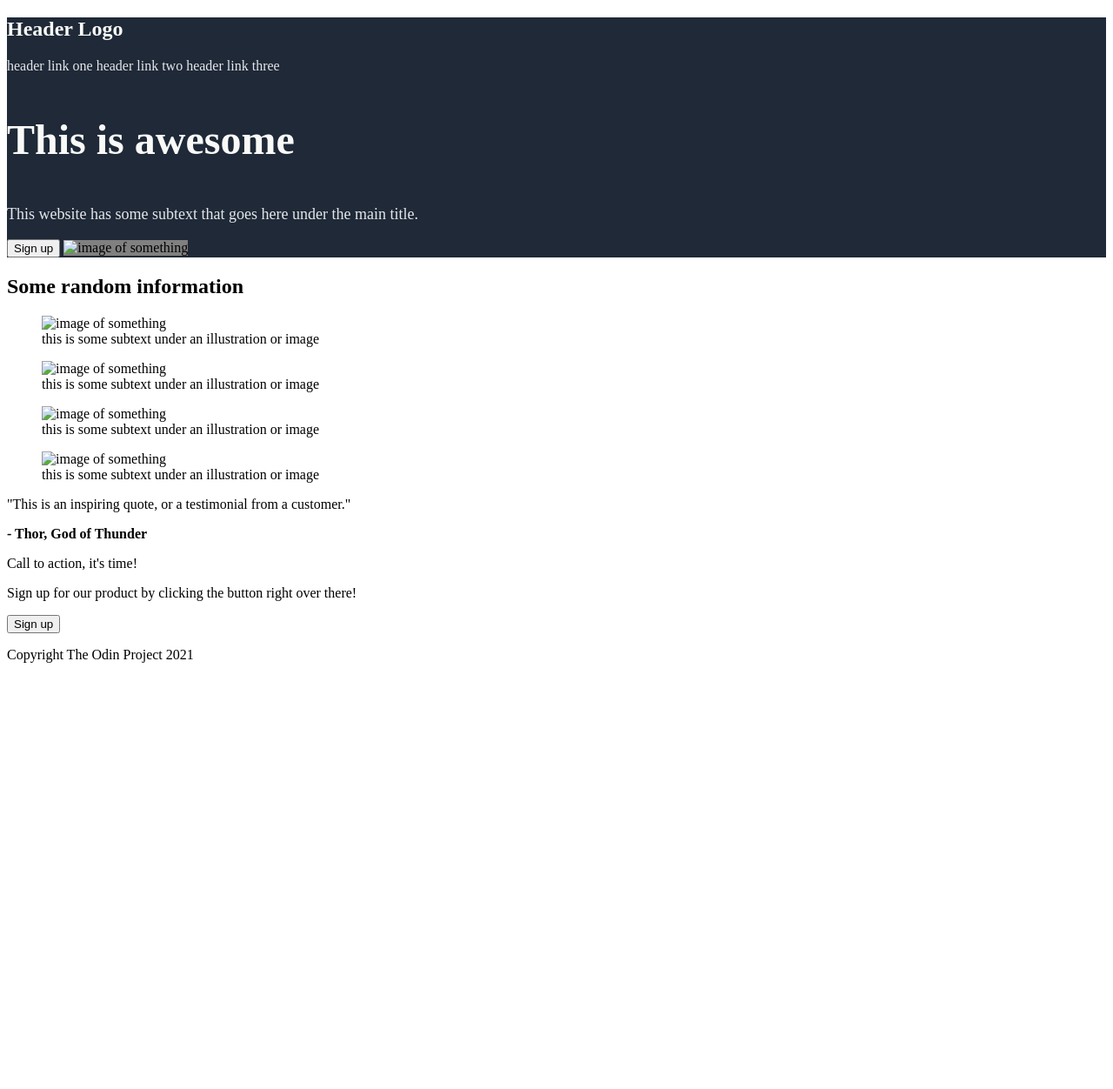
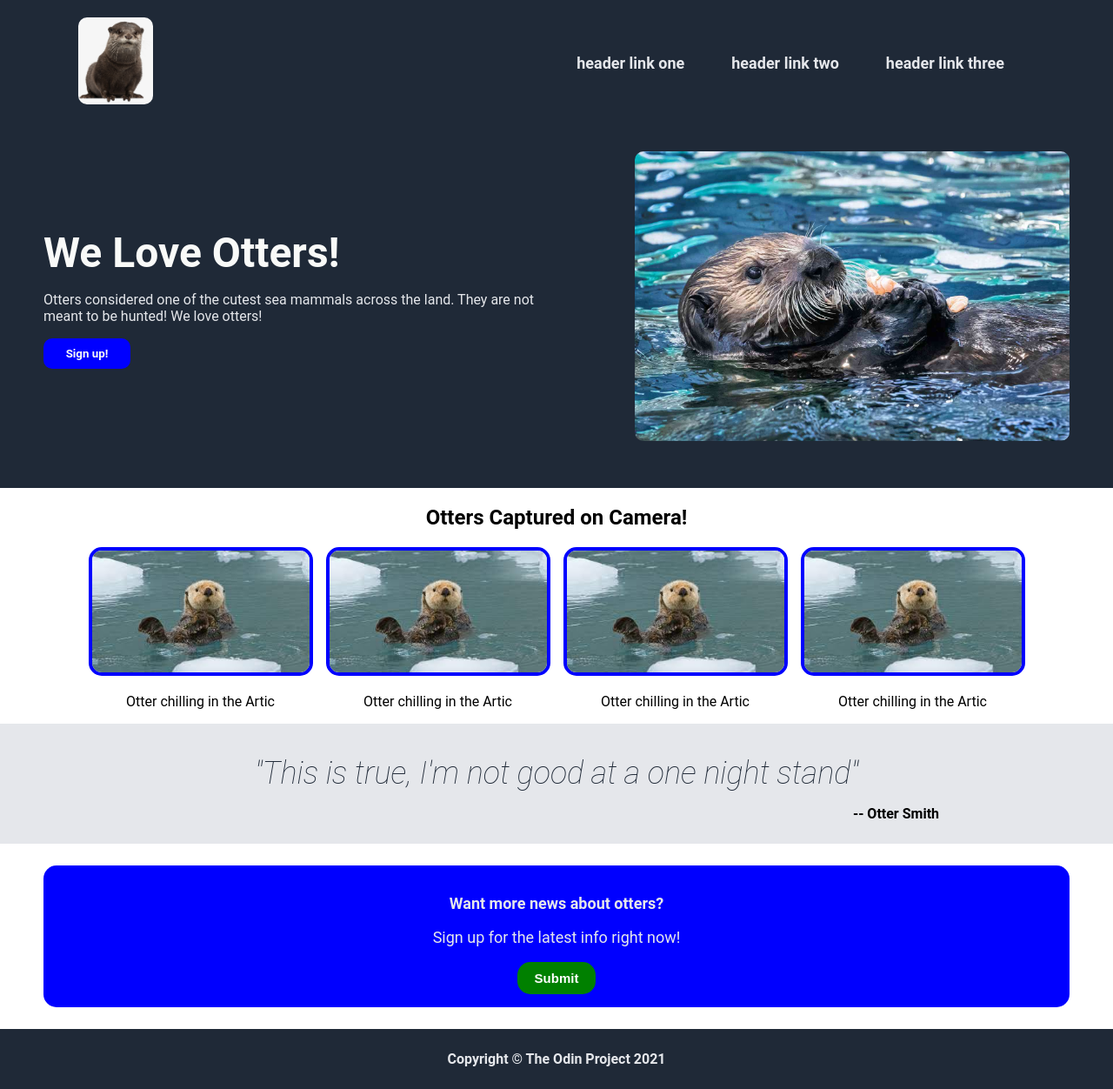
Before and after one commit to comnk/odin-landing-page, a plain HTML site: page index.html in a window 1280 px wide. Shown: the whole page at 87% size. Before the commit the page ends 800 px from the top, so only its background shows below. Drawn offline with Linux system fonts and the light colour scheme.

Commit message:
odin landing project completed

```diff
--- a/index.html
+++ b/index.html
@@ -7,56 +7,62 @@
     <link rel="stylesheet" href="style.css">
 </head>
 <body>
-    <main>
-        <section class="first-section">
-            <div>
-                <h1 class="header-text">Header Logo</h1>
-                <nav class="header-links">
-                    <a>header link one</a>
-                    <a>header link two</a>
-                    <a>header link three</a>
-                </nav>
+    <div class="container">
+        <nav class="header">
+            <div class="logo-box">
+                <img src="images/otter-logo.png" id="logo" alt="logo">
             </div>
-            <p class="hero-text">This is awesome</p>
-            <div>
-                <p class="hero-secondary">This website has some subtext that goes here under the main title.</p>
-                <button>Sign up</button>
-                <img src="" class="header-image" alt="image of something">
+            <div class="links">
+                <a href="#">header link one</a>
+                <a href="#">header link two</a>
+                <a href="#">header link three</a>
             </div>
-        </section>
-        <section>
-            <h1>Some random information</h1>
-            <figure>
-                <img src="" alt="image of something">
-                <figcaption>this is some subtext under an illustration or image</figcaption>
-            </figure>
-            <figure>
-                <img src="" alt="image of something">
-                <figcaption>this is some subtext under an illustration or image</figcaption>
-            </figure>
-            <figure>
-                <img src="" alt="image of something">
-                <figcaption>this is some subtext under an illustration or image</figcaption>
-            </figure>
-            <figure>
-                <img src="" alt="image of something">
-                <figcaption>this is some subtext under an illustration or image</figcaption>
-            </figure>
-        </section>
-        <section>
-            <p>"This is an inspiring quote, or a testimonial from a customer."</p>
-            <p><strong>- Thor, God of Thunder</strong></p>
-        </section>
-        <section>
-            <div>
-                <p>Call to action, it's time!</p>
-                <p>Sign up for our product by clicking the button right over there!</p>
-                <button>Sign up</button>
+        </nav>
+        <div class="hero-section">
+            <div class="hero-text">
+                <h2>We Love Otters!</h2>
+                <p>Otters considered one of the cutest sea mammals across the land. They are not meant to be hunted! We love otters!</p>
+                <button class="button">Sign up!</button>
             </div>
-        </section>
-    </main>
-    <footer>
-        <p>Copyright The Odin Project 2021</p>
-    </footer>
+            <div class="otter-swim">
+                <img src="images/otter-swim.jpg">
+            </div>
+        </div>
+        <div class="information">
+            <h2>Otters Captured on Camera!</h2>
+            <div class="images-container">
+                <div class="item">
+                    <img src="images/otter-artic.jpeg">
+                    <p>Otter chilling in the Artic</p>
+                </div>
+                <div class="item">
+                    <img src="images/otter-artic.jpeg">
+                    <p>Otter chilling in the Artic</p>
+                </div>
+                <div class="item">
+                    <img src="images/otter-artic.jpeg">
+                    <p>Otter chilling in the Artic</p>
+                </div>
+                <div class="item">
+                    <img src="images/otter-artic.jpeg">
+                    <p>Otter chilling in the Artic</p>
+                </div>
+            </div>
+        </div>
+        <div class="inspiring-quote-box">
+            <p class="quote">"This is true, I'm not good at a one night stand"</p>
+            <p class="author">-- Otter Smith</p>
+        </div>
+        <div class="call-action-container">
+            <div class="call-to-action">
+                <p class="text question">Want more news about otters?</p>
+                <p class="text">Sign up for the latest info right now!</p>
+                <button class="button">Submit</button>
+            </div>
+        </div>
+        <footer class="footer">
+            Copyright &copy; The Odin Project 2021
+        </footer>
+    </div>
 </body>
 </html>
--- a/style.css
+++ b/style.css
@@ -1,37 +1,175 @@
-/* FIRST SECTION CSS */
+body {
+    padding: 0;
+    margin: 0;
+    text-align: center;
+    font-family: "Roboto", sans-serif;
+}
 
-.first-section {
-    background-color: #1F2937;
+.container {
+    display: flex;
+    flex-direction: column;
 }
+
+/* HEADER CSS */
 
 .header {
     display: flex;
-    flex: 1;
-    margin-right: auto;
+    background-color: #1F2937;
+    padding: 20px 0 0 90px;
+    align-items: center;
 }
 
-.header-text {
-    font-size: 24px;
-    color: #F9FAF8;
+.header img {
+    max-width: 100px;
+    max-height: 100px;
+    border-radius: 10px;
 }
 
-.header-links {
-    color: #E5E7EB;
+.links {
+    margin-left: auto;
+    padding: 0 100px 0 0;
 }
 
-.header-image {
-    background-color: gray;
+.links a {
+    color: #E5E7EB;
+    text-decoration: none;
+    font-weight: bold;
+    font-size: 18px;
+    padding: 25px;
 }
 
-.hero-secondary {
+/* HERO SECTION CSS */
+
+.hero-section {
+    display: flex;
+    background-color: #1F2937;
+    color: #E5E7EB;
+    align-items: center;
+    justify-content: center;
+}
+
+.hero-section h2 {
+    font-size: 48px;
+    font-weight: bolder;
+    color: #F9FAF8;
+    margin: 0;
+}
+
+.hero-text {
+    display: flex;
+    flex-direction: column;
+    text-align: left;
+    margin: 0 50px;
+}
+
+.hero-text button {
+    display: block;
+    width: 100px;
+    background-color: blue;
+    border-radius: 10px;
+    font-weight: bold;
+    color: #F9FAF8;
+    font-family: 'Roboto', sans-serif;
+    border: 0;
+    padding: 10px;
+}
+
+.otter-swim {
+    margin: 50px;
+}
+
+.otter-swim img {
+    max-width: 500px;
+    max-height: 350px;
+    border-radius: 10px;
+}
+
+/* INFORMATION SECTION */
+
+.images-container {
+    display: flex;
+    flex-direction: row;
+    justify-content: center;
+    gap: 15px;
+}
+
+.item {
+    display: block;
+    justify-content: center;
+    margin-top: 0;
+    flex-wrap: wrap;
+}
+
+.images-container img {
+    max-width: 250px;
+    max-height: 250px;
+    object-fit: cover;
+    border: 4px solid blue;
+    margin-bottom: 0px;
+    border-radius: 15px;
+}
+
+/* INSPIRING QUOTE BOX SECTION */
+
+.inspiring-quote-box {
+    background-color: #E5E7EB;
+    display: flex;
+    flex-direction: column;
+    /*align-items: center;*/
+}
+
+.quote {
+    font-size: 36px;
+    font-style: italic;
+    font-weight: lighter;
+    color: #1F2937;
+    margin-bottom: 0;
+}
+
+.author {
+    font-weight: bolder;
+    text-align: right;
+    margin-bottom: 25px;
+    padding-right: 200px;
+}
+
+/* CALL TO ACTION CSS */
+
+.call-action-container {
+    padding: 25px 50px;
+}
+
+.call-to-action {
+    background-color: blue;
+    margin: 0;
+    padding: 15px 0;
+    border-radius: 15px;
+}
+
+.text {
     font-size: 18px;
     color: #E5E7EB;
 }
 
-/* */
+.question {
+    font-weight: bold;
+}
 
-.hero-text {
-    font-size: 48px;
-    font-weight: bolder;
-    color: #F9FAF8;
+.call-to-action button {
+    padding: 10px 20px;
+    font-size: 15px;
+    font-weight: bold;
+    color: white;
+    background-color: green;
+    border: 0;
+    border-radius: 15px;
 }
+
+/* FOOTER CSS */
+
+.footer {
+    color: #E5E7EB;
+    background-color: #1F2937;
+    padding: 25px;
+    font-weight: bold;
+}
```
Also changed, not shown: images/otter-artic.jpeg (added), images/otter-logo.png (added), images/otter-swim.jpg (added).
